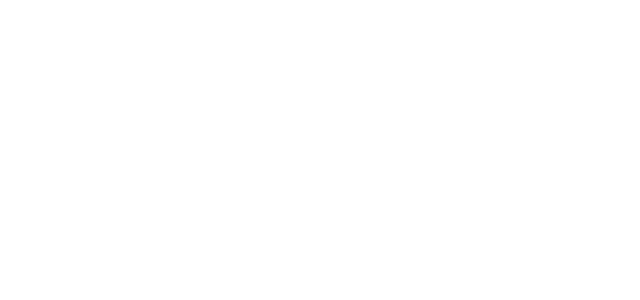
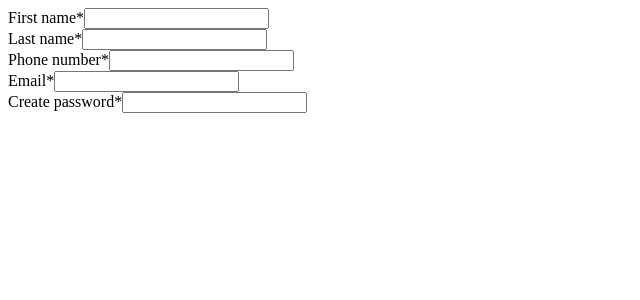
Before and after one commit to ZTanvir/dribble-signup-login-form, a React (Vite) app: page / in a window 1280 px wide. Shown: the top 300 px of the page, without its empty margins (0-640 px from the left). Built offline with nearby package versions, Linux system fonts and the light colour scheme.

Commit message:
Generate form based on signup information

```diff
--- a/src/App.jsx
+++ b/src/App.jsx
@@ -1,7 +1,13 @@
 import "./App.css";
+import Form from "./Components/Form";
+import SignInFormData from "./Components/FormData/SignInFormData";
 
 function App() {
-    return <></>;
+    return (
+        <>
+            <Form formInputData={SignInFormData} />
+        </>
+    );
 }
 
 export default App;
--- a/src/Components/Form.jsx
+++ b/src/Components/Form.jsx
@@ -5,7 +5,14 @@
 import InputFields from "./InputFields";
 
 const Form = (props) => {
-    const { formInput } = props;
-    return <form>{formInput}</form>;
+    const { formInputData } = props;
+
+    return (
+        <form>
+            {formInputData.map((input) => (
+                <InputFields key={input.id} label={input.label} {...input} />
+            ))}
+        </form>
+    );
 };
 export default Form;
--- a/src/Components/FormData/SignInFormData.js
+++ b/src/Components/FormData/SignInFormData.js
@@ -5,7 +5,7 @@
         type: "text",
         name: "fname",
         placeholder: "",
-        required: "true",
+        required: true,
         errorMessage: "",
     },
     {
@@ -14,7 +14,7 @@
         type: "text",
         name: "lname",
         placeholder: "",
-        required: "true",
+        required: true,
         errorMessage: "",
     },
     {
@@ -23,7 +23,7 @@
         type: "tel",
         name: "pnumber",
         placeholder: "",
-        required: "true",
+        required: true,
         errorMessage: "",
     },
     {
@@ -32,7 +32,7 @@
         type: "email",
         name: "email",
         placeholder: "",
-        required: "true",
+        required: true,
         errorMessage: "",
     },
     {
@@ -41,7 +41,7 @@
         type: "password",
         name: "password",
         placeholder: "",
-        required: "true",
+        required: true,
         errorMessage: "",
     },
 ];
```
